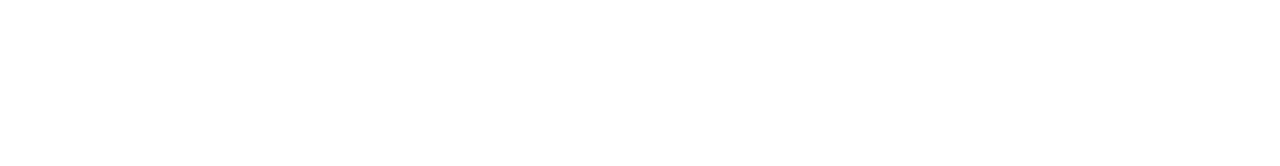
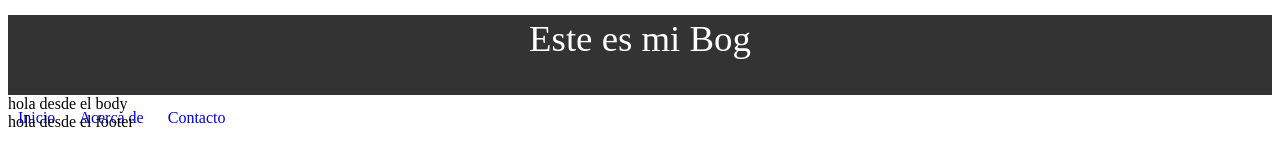
Before and after one commit to 325Mary/proyectoRamas, a plain HTML site: page index.html in a window 1280 px wide. Drawn offline with Linux system fonts and the light colour scheme.

Commit message:
merge de haeder

```diff
--- a/index.html
+++ b/index.html
@@ -4,17 +4,25 @@
     <meta charset="UTF-8">
     <meta name="viewport" content="width=device-width, initial-scale=1.0">
     <title>Blog</title>
-    <link rel="styleheet" href="'./style.css"
+    <link rel="stylesheet" href="./style.css" />
 </head>
 <body>
     <header>
+        <h1>Este es mi Bog</h1>
+        <nav>
+			<ul>
+				<li><a href="#">Inicio</a></li>
+				<li><a href="#">Acerca de</a></li>
+				<li><a href="#">Contacto</a></li>
+			</ul>
+		</nav>
 
-    </header>
+  </header>
     <div class="container">
-
+hola desde el body
     </div>
     <footer>
-
+hola desde el footer
     </footer>
 </body>
 </html>
--- a/style.css
+++ b/style.css
@@ -0,0 +1,35 @@
+header {
+	background: #333;
+	color: white;
+	height: 80px;
+}
+h1 {
+	font-size: 2.3em;
+	line-height: 1.3em;
+	margin: 15px 0;
+	text-align: center;
+	font-weight: 300;
+}
+nav {
+
+ justify-content: center;}
+	nav ul {
+		margin: 0;
+		padding: 0;
+		list-style: none;
+	}
+
+	nav ul li {
+	display: inline-block;
+	line-height: 80px;
+	}
+
+	nav ul li a {
+	display: block;
+	padding: 0 10px;
+	text-decoration: none;
+	}
+
+	nav ul li a:hover {
+	background: #0b76a6;
+	}
```
